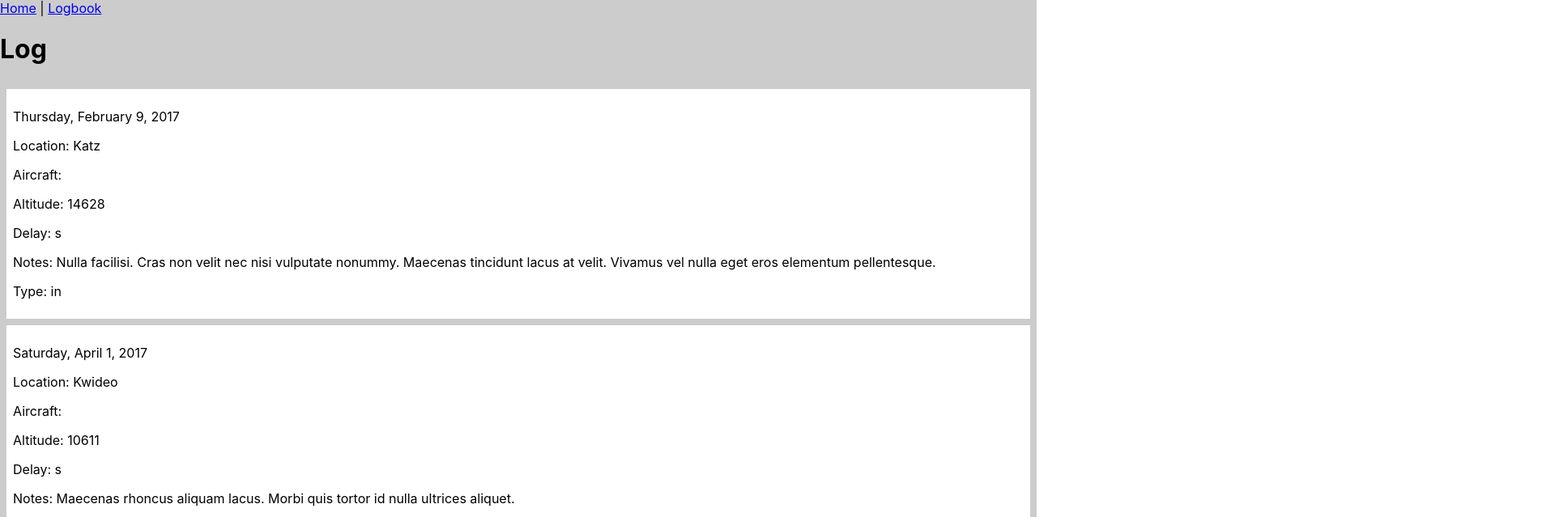
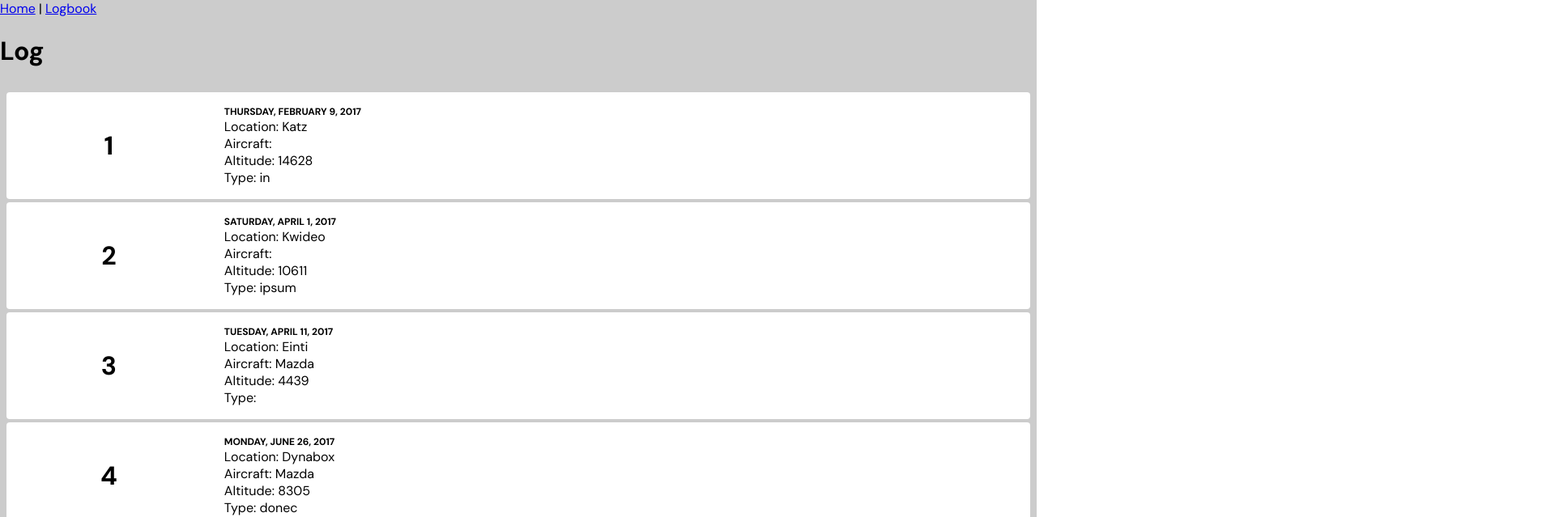
Before and after one commit to jamespatrickgibson/tracer-web, a Vue app: page /logbook in a window 1280 px wide. Shown: the top 639 px of the page at 81% size, 1920 px wide, since content can reach past the window. Built offline with nearby package versions, Linux system fonts and the light colour scheme.

Commit message:
Added formatting to jump number

```diff
--- a/src/App.vue
+++ b/src/App.vue
@@ -9,9 +9,10 @@
 </template>
 
 <style lang="scss">
+@import url('https://fonts.googleapis.com/css?family=DM+Sans:400,500,700&display=swap');
 body {
   margin: 0;
-  font-family: -apple-system, BlinkMacSystemFont, "Segoe UI", Roboto, Helvetica, Arial, sans-serif, "Apple Color Emoji", "Segoe UI Emoji", "Segoe UI Symbol";
+  font-family: 'DM Sans', -apple-system, BlinkMacSystemFont, "Segoe UI", Roboto, Helvetica, Arial, sans-serif, "Apple Color Emoji", "Segoe UI Emoji", "Segoe UI Symbol";
 }
 #app {
   background: #ccc;
--- a/src/views/Log.vue
+++ b/src/views/Log.vue
@@ -4,20 +4,19 @@
     <section class="logbook">
       <ol class="jumps">
         <li v-for="jump in logbook" :key="jump.id" class="jump">
-          <!--<p>{{ jump.jumpNumber }}</p>-->
-          <p>{{ jumpDate(jump.date) }}</p>
-          <p>Location: {{ jump.location }}</p>
-          <p>Aircraft: {{ jump.aircraft }}</p>
-          <p>Altitude: {{ jump.exitAltitude }}</p>
-          <p>Delay: {{ jump.freefallDelay }}s</p>
-          <p>Notes: {{ jump.notes }}</p>
-          <p>Type: {{ jump.jumpType }}</p>
+          <p class="jump__number">{{ jump.jumpNumber }}</p>
+          <div class="jump__overview">
+            <p class="jump__date">{{ jumpDate(jump.date) }}</p>
+            <p>Location: {{ jump.location }}</p>
+            <p>Aircraft: {{ jump.aircraft }}</p>
+            <p>Altitude: {{ jump.exitAltitude }}</p>
+            <!--<p>Delay: {{ jump.freefallDelay }}s</p>-->
+            <!--<p>Notes: {{ jump.notes }}</p>-->
+            <p>Type: {{ jump.jumpType }}</p>
+          </div>
         </li>
       </ol>
     </section>
-    <pre>
-      {{ logbook }}
-    </pre>
   </div>
 </template>
 
@@ -34,10 +33,10 @@ export default {
     }
   },
   methods: {
-    jumpDate(d) {
-      const options = { weekday: 'long', year: 'numeric', month: 'long', day: 'numeric' };
-      const formattedDate = new Date(d).toLocaleDateString('en-US', options);
-      return formattedDate;
+    jumpDate (d) {
+      const options = { weekday: 'long', year: 'numeric', month: 'long', day: 'numeric' }
+      const formattedDate = new Date(d).toLocaleDateString('en-US', options)
+      return formattedDate
     }
   }
 }
@@ -50,7 +49,28 @@ export default {
 }
 .jump {
   background: #fff;
-  padding: 0.5rem;
-  margin-bottom: 0.5rem;
+  margin-bottom: 0.25rem;
+  border-radius: 4px;
+  display: flex;
+
+  &__number {
+    display: flex;
+    justify-content: center;
+    align-self: center;
+    flex: 0 0 20%;
+    font-size: 2rem;
+    font-weight: bold;
+  }
+  &__overview {
+    padding: 1rem;
+  }
+  &__date {
+    font-size: 0.75rem;
+    font-weight: bold;
+    text-transform: uppercase;
+  }
+  p {
+    margin: 0;
+  }
 }
 </style>
--- /dev/null
+++ b/vue.config.js
@@ -0,0 +1,11 @@
+// vue.config.js
+module.exports = {
+  chainWebpack: config => {
+    if (process.env.NODE_ENV === 'development') {
+      config
+        .output
+        .filename('[name].[hash].js')
+        .end()
+    }
+  }
+}
```
